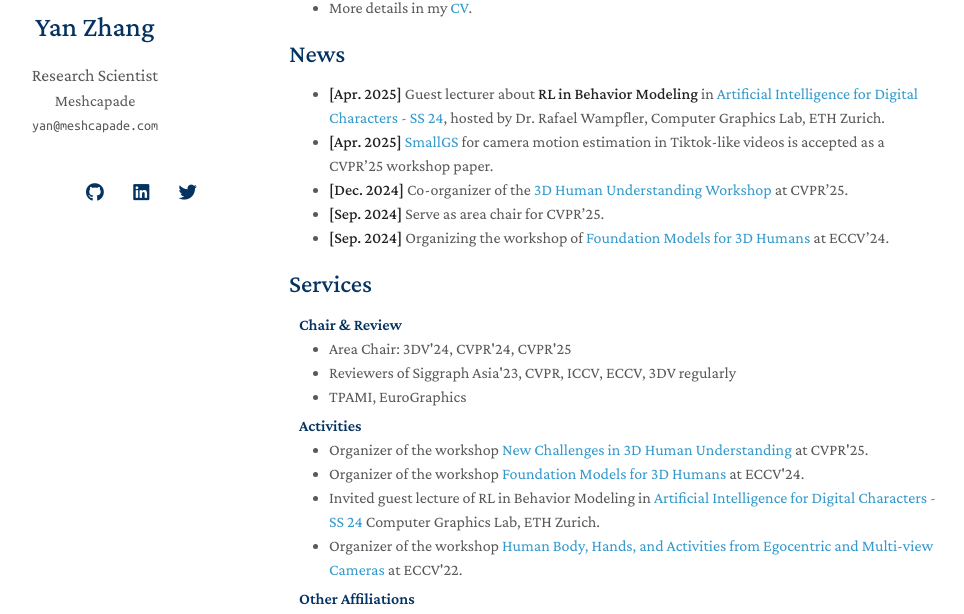
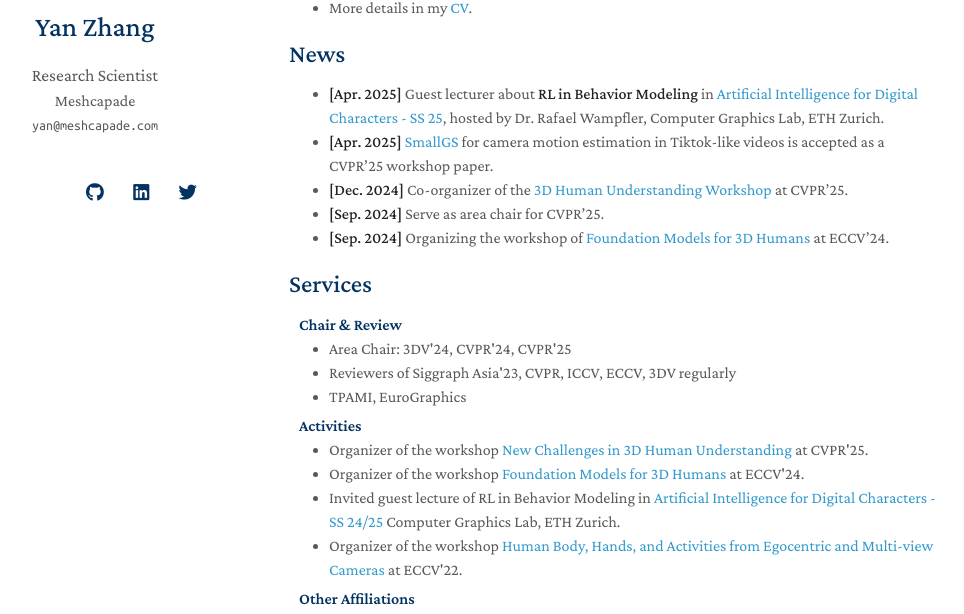
Before and after one commit to yz-cnsdqz/yz-cnsdqz.github.io, a Jekyll site: the page built from index.md, in a window 1280 px wide and 900 px high, scrolled down 256 px. Shown: the part 175-789 px from the top of the window, without its empty margins (181-1145 px from the left). Built offline with Jekyll 4.4.1, drawn with Linux system fonts in a browser that asks for light colours; nearby versions of some CDN libraries; a style sheet for code colours, icons or effects is not loaded.

Commit message:
update pages

```diff
--- a/_includes/services.md
+++ b/_includes/services.md
@@ -13,7 +13,7 @@
 <ul style="margin:0 0 5px;">
   <li>Organizer of the workshop <a href="https://sites.google.com/view/3d-humans-cvpr2025">New Challenges in 3D Human Understanding</a> at CVPR'25.</li>
   <li>Organizer of the workshop <a href="https://human-foundation.github.io/workshop-eccv-2024/">Foundation Models for 3D Humans</a> at ECCV'24.</li>
-  <li>Invited guest lecture of RL in Behavior Modeling in <a href="https://cgl.ethz.ch/teaching/aichar24/home.php">Artificial Intelligence for Digital Characters - SS 24</a> Computer Graphics Lab, ETH Zurich.</li>
+  <li>Invited guest lecture of RL in Behavior Modeling in <a href="https://cgl.ethz.ch/teaching/aichar25/home.php">Artificial Intelligence for Digital Characters - SS 24/25</a> Computer Graphics Lab, ETH Zurich.</li>
   <li>Organizer of the workshop <a href="https://sites.google.com/view/egocentric-hand-body-activity">Human Body, Hands, and Activities from Egocentric and Multi-view Cameras</a> at ECCV'22.</li>
 </ul>
 
--- a/index.md
+++ b/index.md
@@ -20,7 +20,7 @@ My research covers human motion and behavior synthesis, 3D human perception, gen
 
 
 ## News
-- **[Apr. 2025]** Guest lecturer about **RL in Behavior Modeling** in [Artificial Intelligence for Digital Characters - SS 24](https://cgl.ethz.ch/teaching/aichar24/home.php), hosted by Dr. Rafael Wampfler, Computer Graphics Lab, ETH Zurich.
+- **[Apr. 2025]** Guest lecturer about **RL in Behavior Modeling** in [Artificial Intelligence for Digital Characters - SS 25](https://cgl.ethz.ch/teaching/aichar25/home.php), hosted by Dr. Rafael Wampfler, Computer Graphics Lab, ETH Zurich.
 - **[Apr. 2025]** [SmallGS](https://yuxinyao620.github.io/SmallGS/) for camera motion estimation in Tiktok-like videos is accepted as a CVPR'25 workshop paper.
 - **[Dec. 2024]** Co-organizer of the [3D Human Understanding Workshop](https://sites.google.com/view/3d-humans-cvpr2025) at CVPR'25.
 - **[Sep. 2024]** Serve as area chair for CVPR'25.
```
